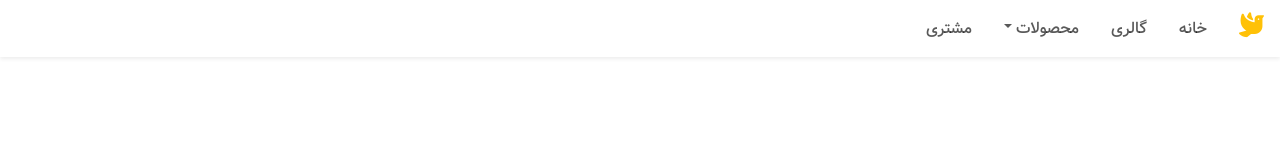
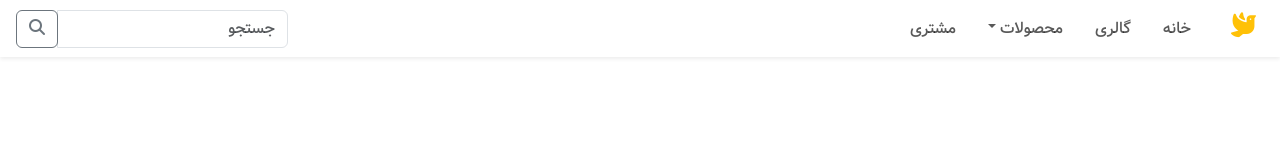
Before and after one commit to MojiShah/Dove-shop-with-bootsrtap, a plain HTML site: page index.html in a window 1280 px wide. Drawn offline with Linux system fonts and the light colour scheme; files whose address does not match are found by name.

Commit message:
add form to navbar

```diff
--- a/index.html
+++ b/index.html
@@ -17,7 +17,7 @@
 
     <!-- Navbar -->
     <nav class="navbar navbar-expand-lg navbar-light shadow-sm">
-        <a href="" class="navbar-brand text-warning mx-3">
+        <a href="" class="navbar-brand text-warning mx-4">
             <i class="fas fa-dove" style="font-size: 25px;"> </i>
         </a>
         <ul class="navbar-nav">
@@ -39,6 +39,17 @@
                 <a href="" class="nav-link">مشتری</a>
             </li>
         </ul>
+
+        <form action="" class="form-inline ms-auto mx-3">
+            <div class="input-group">
+                <input type="text" placeholder="جستجو" class="form-control">
+                <div class="input-group-append">
+                    <button class="btn btn-outline-secondary">
+                        <i class="fas fa-search"></i>
+                    </button>
+                </div>
+            </div>
+        </form>
     </nav>
     <!-- End of Navbar -->
 
```
